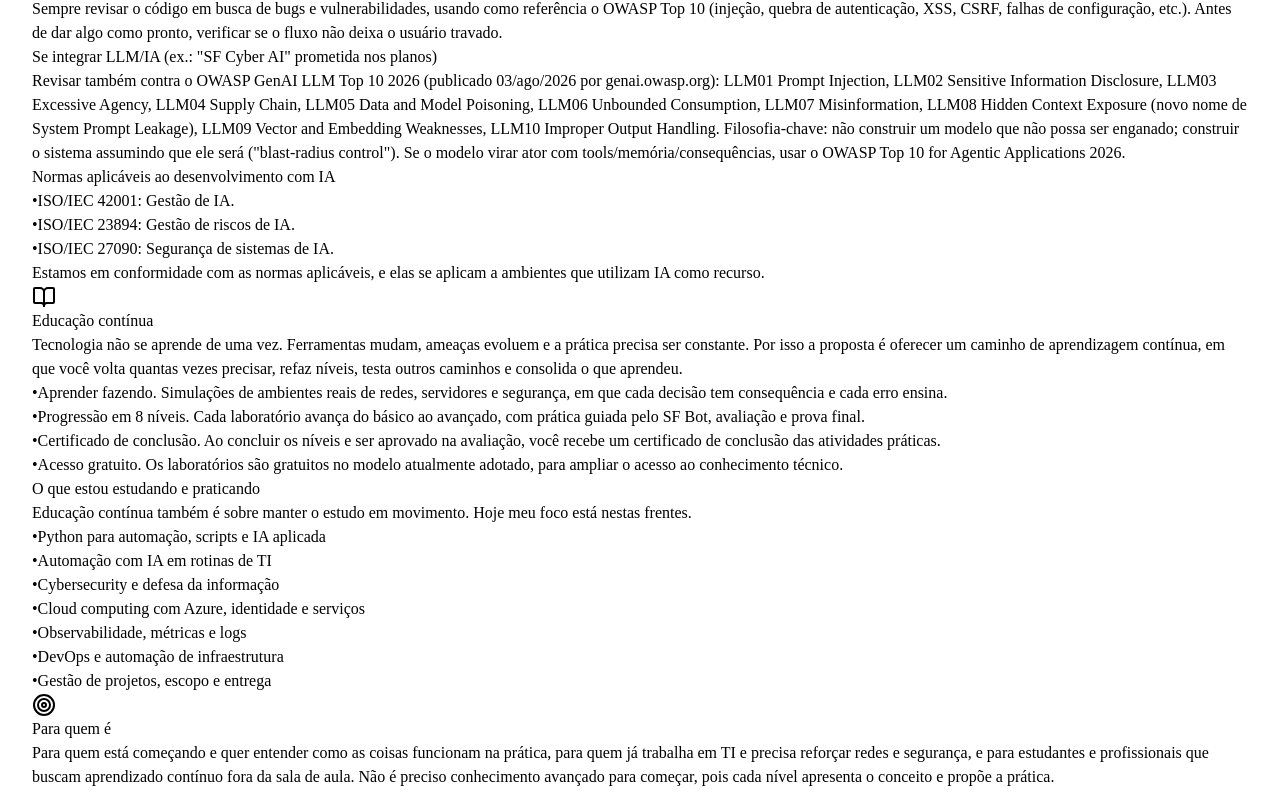
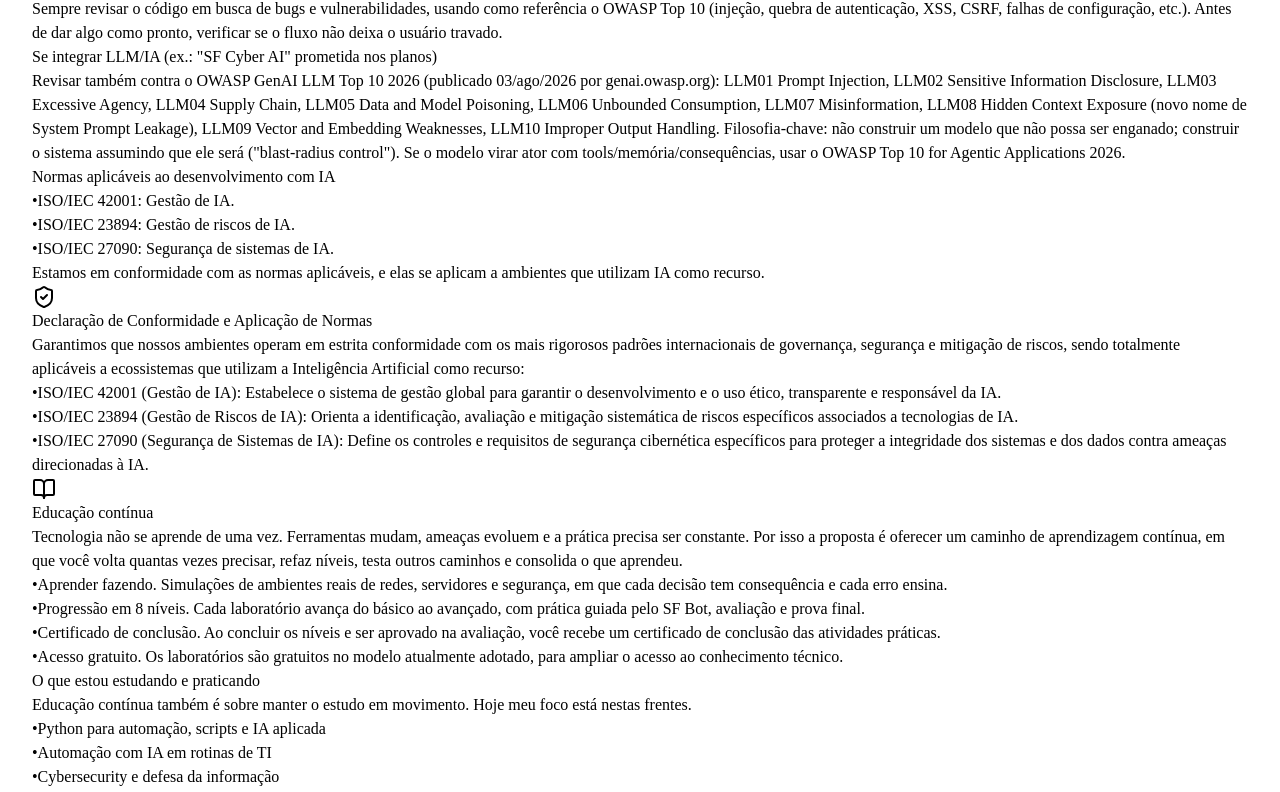
Before and after one commit to sandronsk1977-creator/sf-cyber, a React (Vite) app in the folder client/: page /sobre in a window 1280 px wide. Shown: the part 1347-2139 px from the top of the page. Built offline with nearby package versions, Linux system fonts and the light colour scheme.

Commit message:
Adiciona declaracao de conformidade e aplicacao de normas ao site

```diff
--- a/client/src/pages/Sobre.tsx
+++ b/client/src/pages/Sobre.tsx
@@ -313,6 +313,46 @@ export default function Sobre() {
               </div>
             </section>
 
+            <section id="conformidade">
+              <h2 className="text-xl font-extrabold text-white mb-3 flex items-center gap-2">
+                <ShieldCheck className="w-5 h-5 text-cyan-400" />
+                Declaração de Conformidade e Aplicação de Normas
+              </h2>
+              <p className="text-slate-400 text-sm leading-relaxed mb-4">
+                Garantimos que nossos ambientes operam em estrita conformidade com os mais rigorosos
+                padrões internacionais de governança, segurança e mitigação de riscos, sendo totalmente
+                aplicáveis a ecossistemas que utilizam a Inteligência Artificial como recurso:
+              </p>
+              <div className="rounded-2xl bg-slate-900/60 border border-slate-800 p-5 space-y-3">
+                <ul className="space-y-3">
+                  <li className="flex gap-3 text-sm text-slate-400 leading-relaxed">
+                    <span className="text-cyan-400 mt-0.5">•</span>
+                    <span>
+                      <span className="text-white font-semibold">ISO/IEC 42001 (Gestão de IA):</span>{" "}
+                      Estabelece o sistema de gestão global para garantir o desenvolvimento e o uso ético,
+                      transparente e responsável da IA.
+                    </span>
+                  </li>
+                  <li className="flex gap-3 text-sm text-slate-400 leading-relaxed">
+                    <span className="text-cyan-400 mt-0.5">•</span>
+                    <span>
+                      <span className="text-white font-semibold">ISO/IEC 23894 (Gestão de Riscos de IA):</span>{" "}
+                      Orienta a identificação, avaliação e mitigação sistemática de riscos específicos
+                      associados a tecnologias de IA.
+                    </span>
+                  </li>
+                  <li className="flex gap-3 text-sm text-slate-400 leading-relaxed">
+                    <span className="text-cyan-400 mt-0.5">•</span>
+                    <span>
+                      <span className="text-white font-semibold">ISO/IEC 27090 (Segurança de Sistemas de IA):</span>{" "}
+                      Define os controles e requisitos de segurança cibernética específicos para proteger
+                      a integridade dos sistemas e dos dados contra ameaças direcionadas à IA.
+                    </span>
+                  </li>
+                </ul>
+              </div>
+            </section>
+
             <section>
               <h2 className="text-xl font-extrabold text-white mb-3 flex items-center gap-2">
                 <BookOpen className="w-5 h-5 text-cyan-400" />
```
